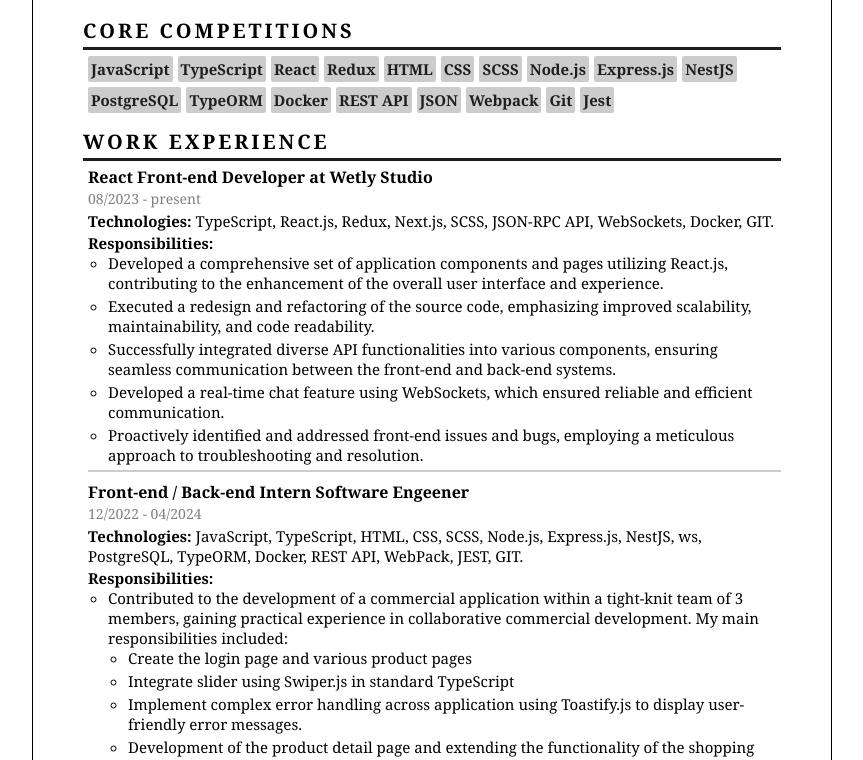
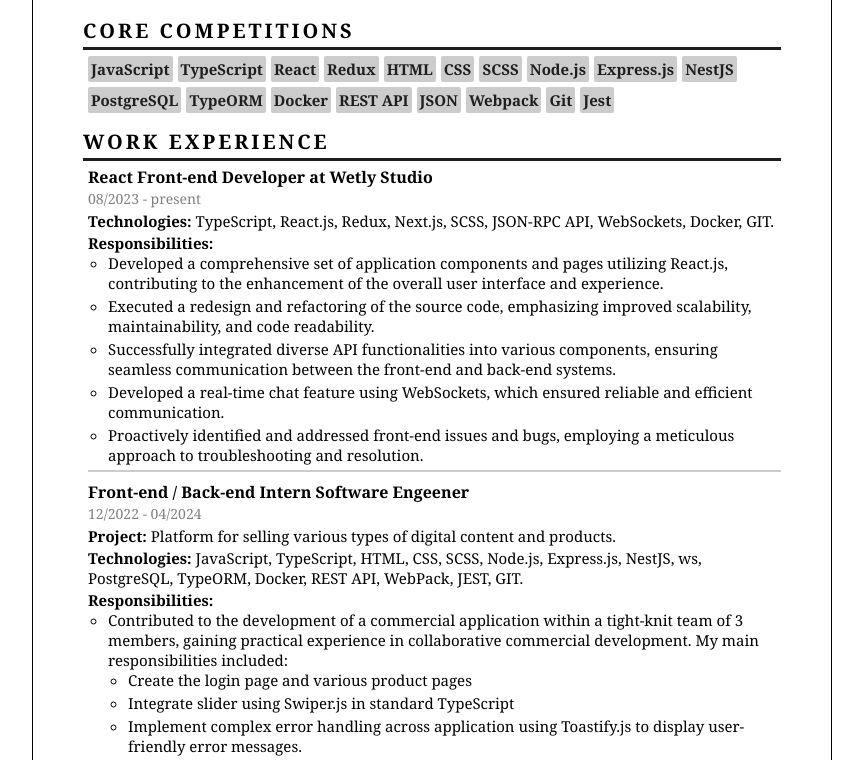
Before and after one commit to eugenebalts/cv, a plain HTML site: page index.html in a window 1280 px wide. Shown: the part 340-1100 px from the top of the page, without its empty margins (208-1071 px from the left). Drawn offline with Linux system fonts and the light colour scheme; a web font is replaced by a local one.

Commit message:
feat: upd cv

```diff
--- a/index.html
+++ b/index.html
@@ -168,6 +168,11 @@
                 </h3>
                 <p class="work-experience__date">12/2022 - 04/2024</p>
                 <p class="work-experience__skills">
+                  <b>Project: </b>
+                  Platform for selling various types of digital content and
+                  products.
+                </p>
+                <p class="work-experience__skills">
                   <b>Technologies: </b>
                   JavaScript, TypeScript, HTML, CSS, SCSS, Node.js, Express.js,
                   NestJS, ws, PostgreSQL, TypeORM, Docker, REST API, WebPack,
```
